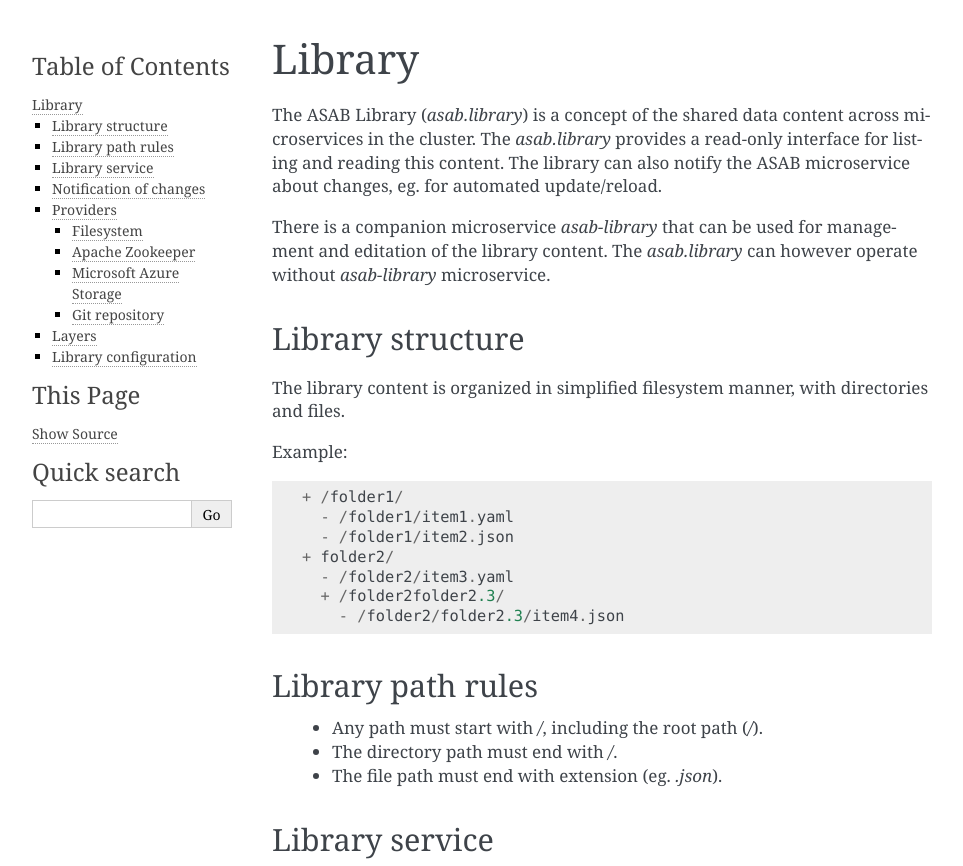
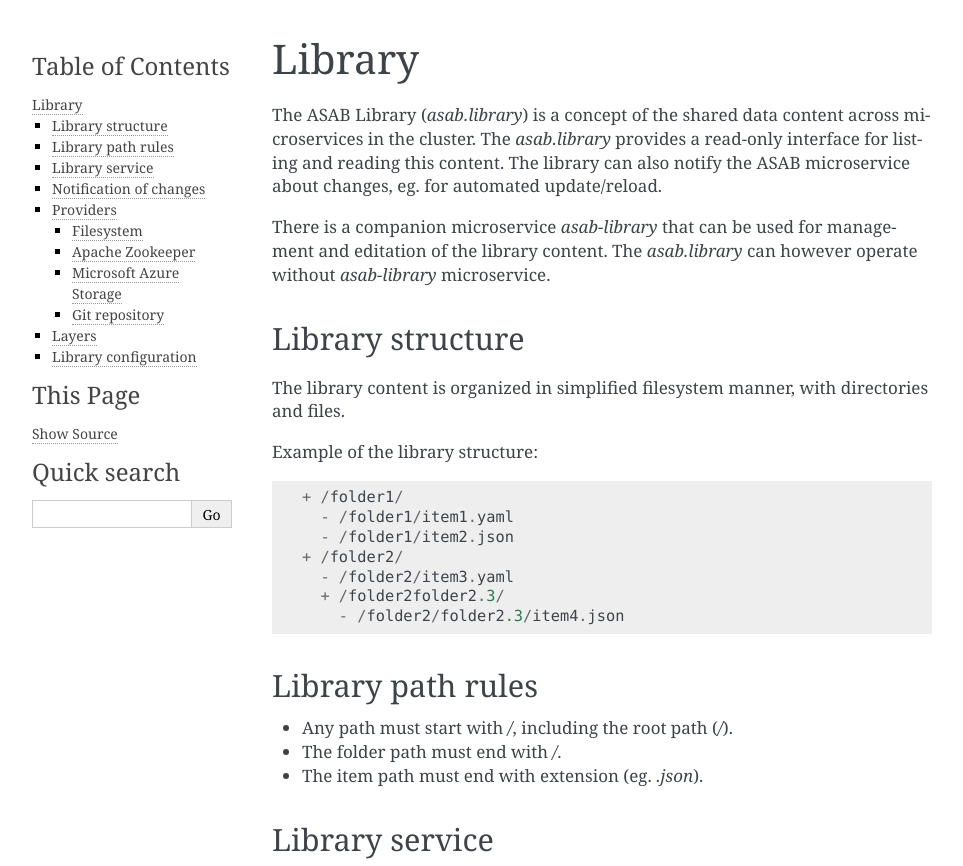
Before and after one commit to TeskaLabs/asab, a Sphinx documentation site: the page built from doc/asab/library.rst, in a window 1280 px wide and 900 px high, cut to the strip 0-866 px from the top of the window. Shown: the whole strip, without its empty margins (148-1111 px from the left). Built offline with Sphinx 7.4.7, drawn with Linux system fonts in a browser that asks for light colours.

Commit message:
Update of the documentation.

```diff
--- a/doc/asab/library.rst
+++ b/doc/asab/library.rst
@@ -18,14 +18,14 @@
 
 The library content is organized in simplified filesystem manner, with directories and files.
 
-Example:
+Example of the library structure:
 
 .. code::
 
  + /folder1/
    - /folder1/item1.yaml
    - /folder1/item2.json
- + folder2/
+ + /folder2/
    - /folder2/item3.yaml
    + /folder2folder2.3/
      - /folder2/folder2.3/item4.json
@@ -34,9 +34,9 @@
 Library path rules
 -------------------
 
- * Any path must start with `/`, including the root path (`/`).
- * The directory path must end with `/`.
- * The file path must end with extension (eg. `.json`).
+* Any path must start with `/`, including the root path (`/`).
+* The folder path must end with `/`.
+* The item path must end with extension (eg. `.json`).
 
 
 Library service
```
